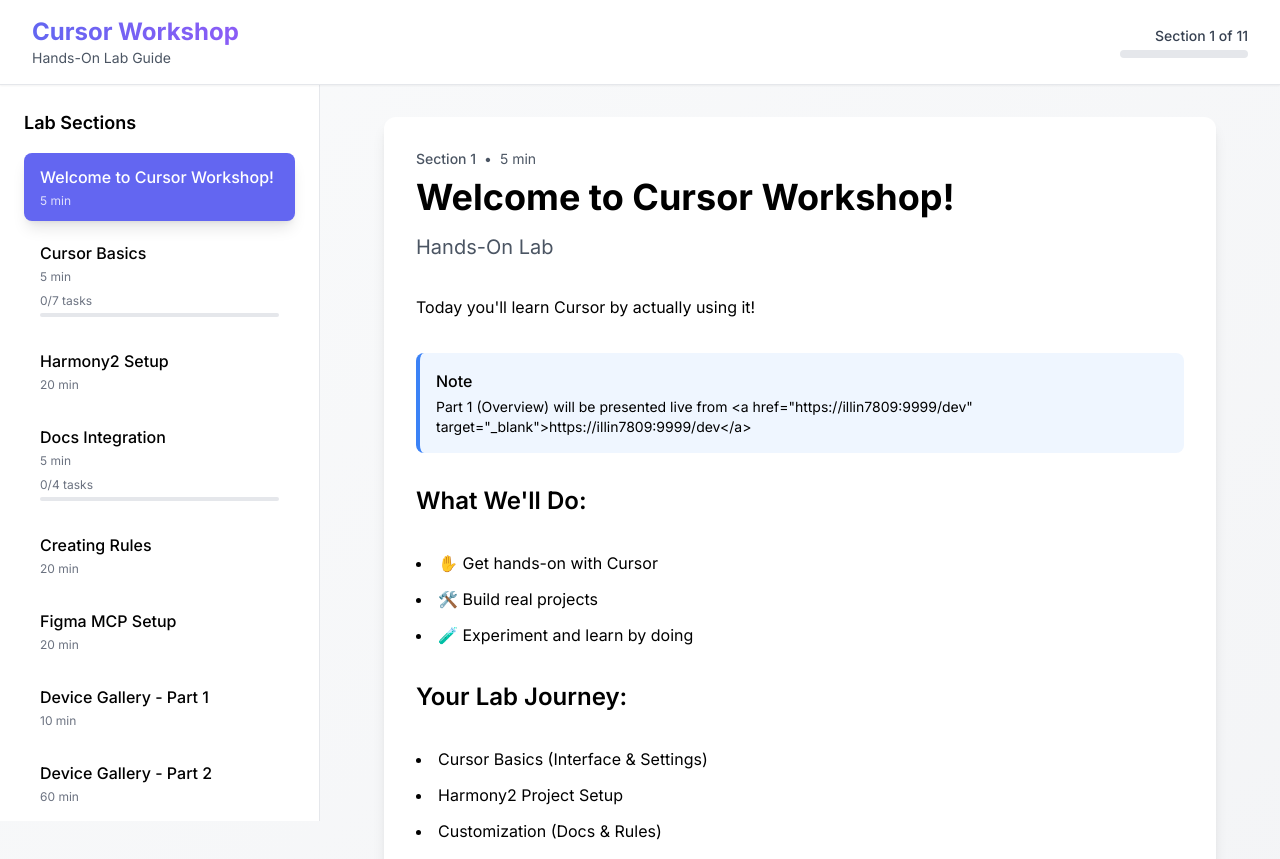
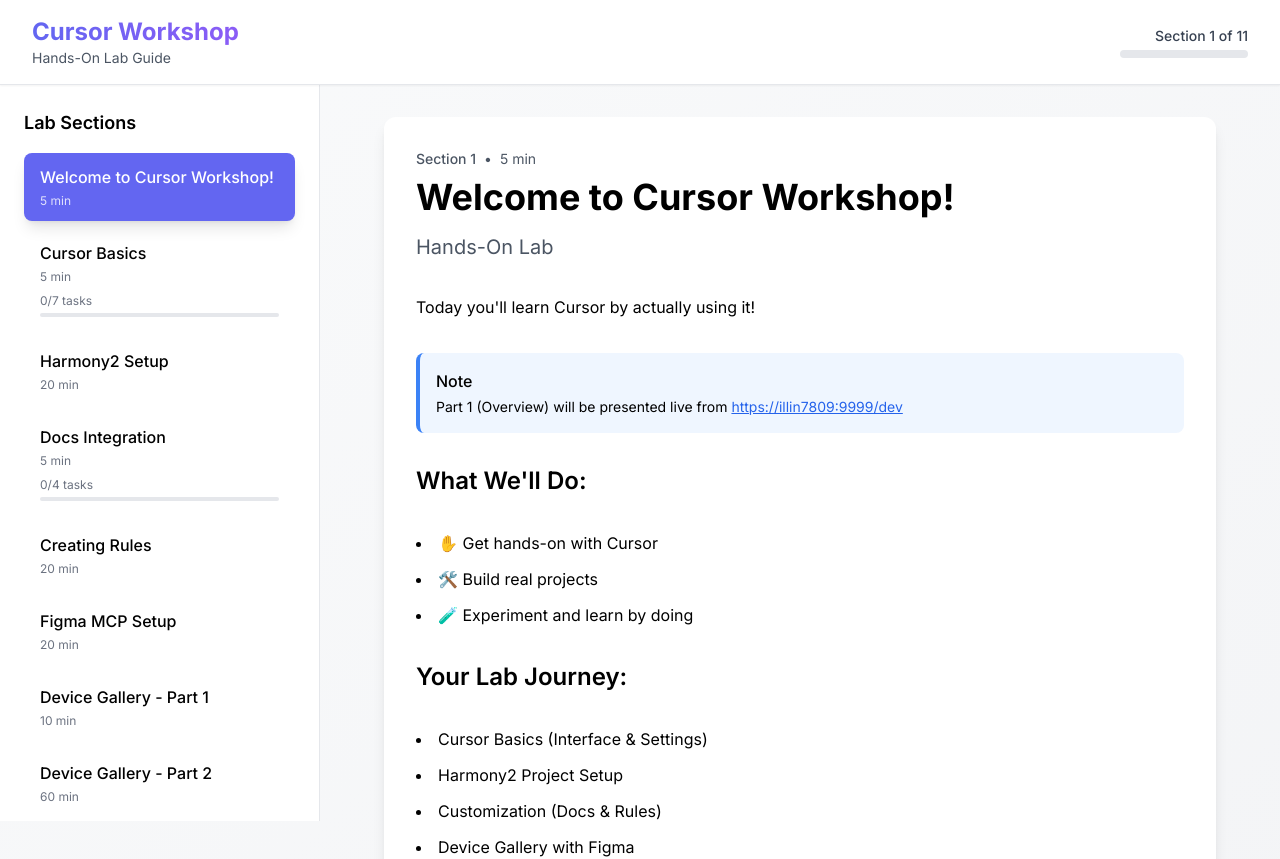
Before and after one commit to Amdocs-Studio/cursorLab, a Next.js app: page / in a window 1280 px wide. Shown: the top 859 px of the page. Built offline with nearby package versions, Linux system fonts and the light colour scheme.

Commit message:
small fixes

```diff
--- a/app/globals.css
+++ b/app/globals.css
@@ -66,7 +66,7 @@
 }
 
 .markdown a {
-  @apply text-primary hover:underline;
+  @apply text-blue-600 dark:text-blue-400 hover:underline underline;
 }
 
 .markdown strong {
@@ -76,3 +76,8 @@
 .markdown blockquote {
   @apply border-l-4 border-gray-300 pl-4 italic my-4;
 }
+
+/* Links in all contexts (callouts, text, etc) */
+a {
+  @apply text-blue-600 dark:text-blue-400 hover:underline underline cursor-pointer;
+}
--- a/app/page.tsx
+++ b/app/page.tsx
@@ -1,7 +1,7 @@
 'use client'
 
 import { useState, useEffect } from 'react'
-import { ChevronRight, ChevronLeft, Copy, Check, Menu, X } from 'lucide-react'
+import { ChevronRight, ChevronLeft, Check, Menu, X } from 'lucide-react'
 import { labSections } from './data/lab-content'
 import CodeBlock from './components/CodeBlock'
 import CheckboxTask from './components/CheckboxTask'
@@ -206,7 +206,7 @@
                         : 'bg-blue-50 dark:bg-blue-900/20 border-blue-500'
                     }`}>
                       <p className="font-medium mb-1">{content.title}</p>
-                      <p className="text-sm">{content.value}</p>
+                      <p className="text-sm" dangerouslySetInnerHTML={{ __html: content.value }} />
                     </div>
                   )}
 
```
